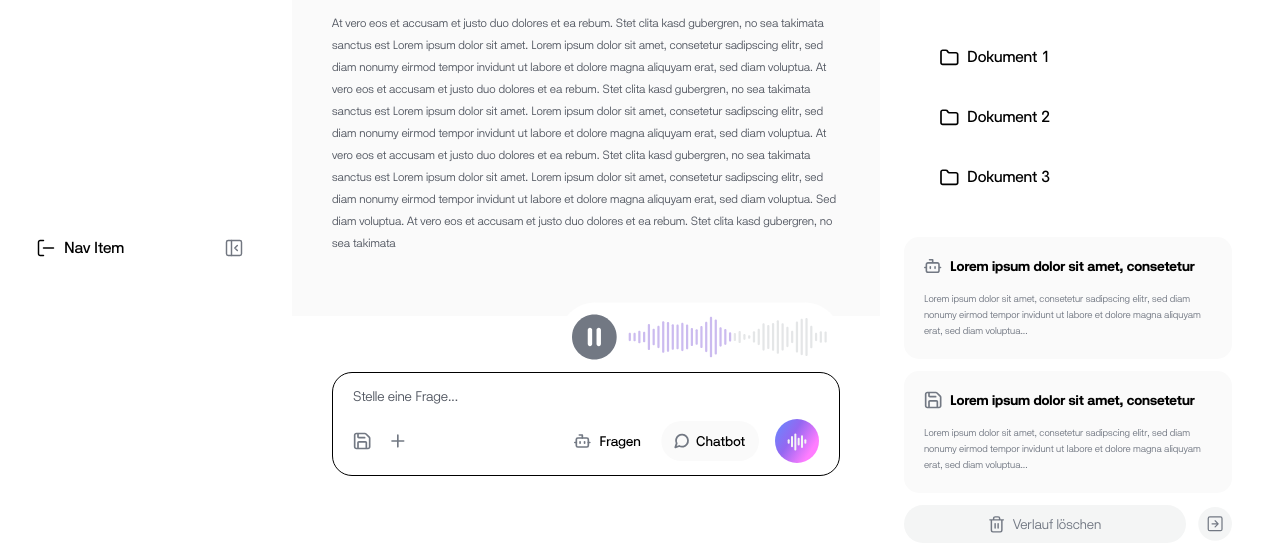
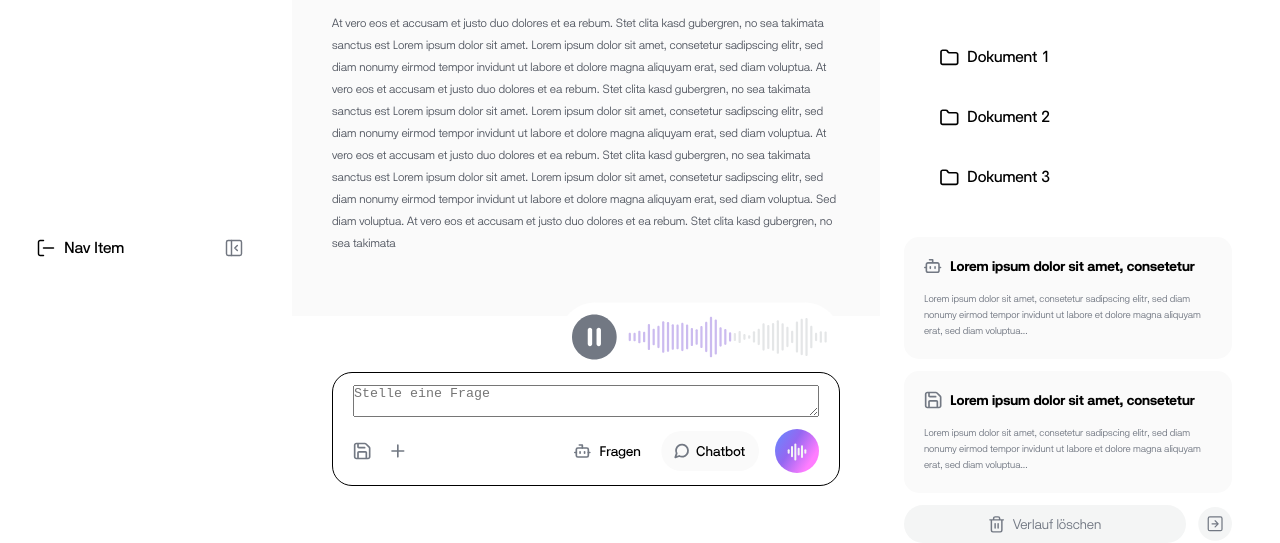
Before and after one commit to Jura7999/test-nemoya, a plain HTML site: page index.html in a window 1280 px wide. Shown: the part 484-1027 px from the top of the page. Drawn offline with Linux system fonts and the light colour scheme.

Commit message:
Änderung des Text-Bereiches zu Dynamisch

```diff
--- a/index.html
+++ b/index.html
@@ -124,7 +124,11 @@
           <img src="assets/Audio-Aufname.svg" />
         </div>
         <div class="frageBot">
-          <p>Stelle eine Frage...</p>
+          <textarea
+            id="chatArea"
+            class="chatArea"
+            placeholder="Stelle eine Frage"
+          ></textarea>
           <div class="maxDistanz">
             <div class="addDokuments">
               <img src="assets/icons/gray/Vector-1.svg" />
```
